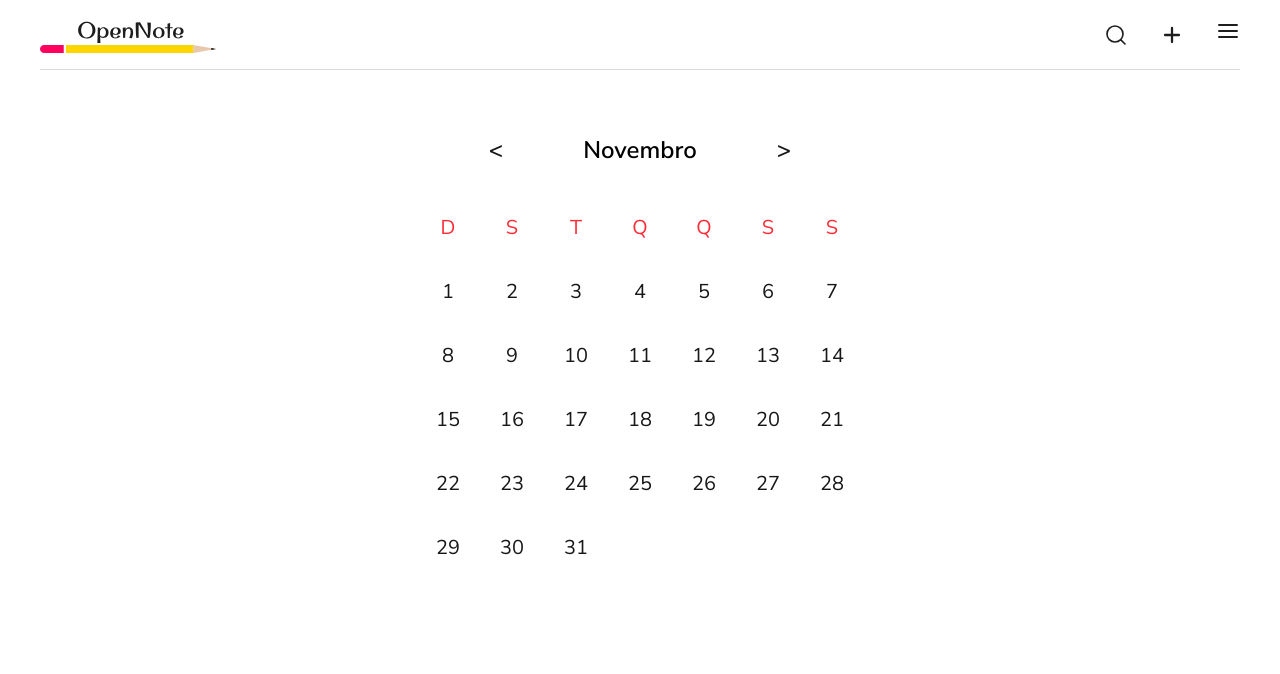
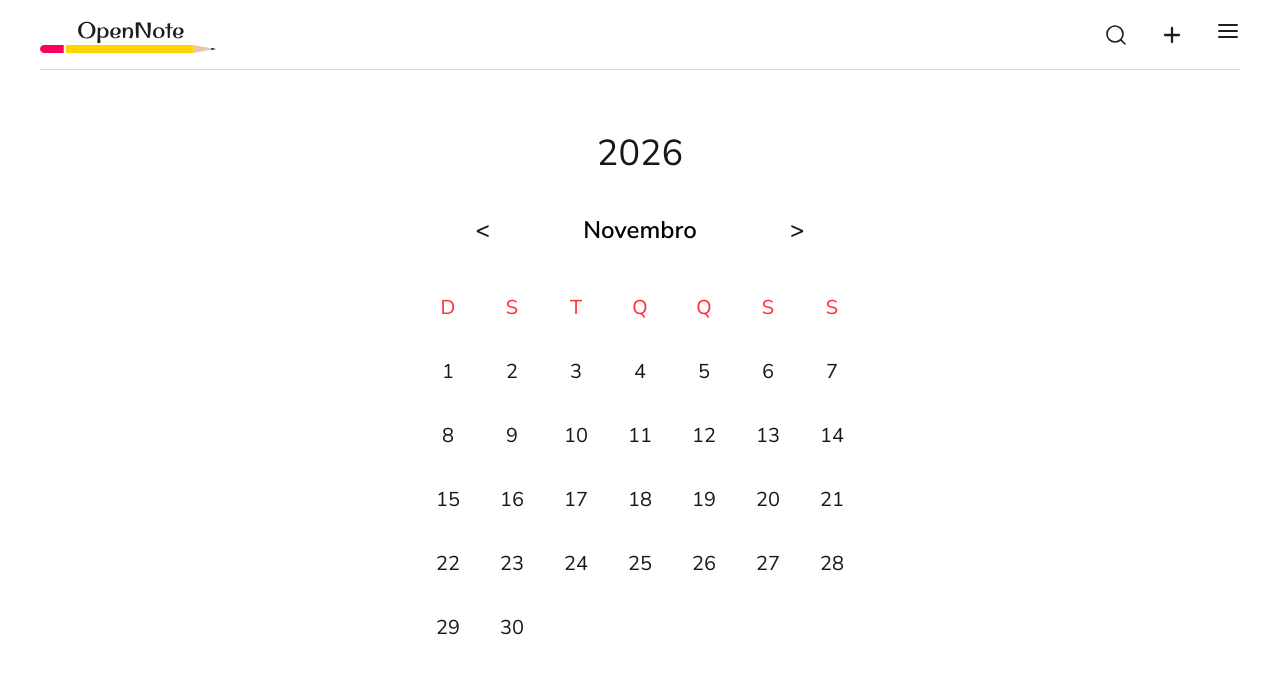
Before and after one commit to dan-pdk/openNote, a Next.js app: page /rooms in a window 1280 px wide. Shown: the top 674 px of the page. Built offline with nearby package versions, Linux system fonts and the light colour scheme; no server answers.

Commit message:
FIX: Make days of the month on the room page be dynamically calculated and not always 31

```diff
--- a/components/Calendar.tsx
+++ b/components/Calendar.tsx
@@ -10,6 +10,12 @@ export default function Calendar() {
     const months = ["Janeiro", "Fevereiro", "Março", "Abril", "Maio", "Junho", "Julho", "Agosto", "Setembro", "Outubro", "Novembro", "Dezembro"]
     const month = months[monthNumber]
 
+    function getMaxDaysOfTheMonth() {
+        const newDate = new Date(date.getFullYear(), date.getMonth() + 1, 0);
+        return newDate.getDate();
+    }
+    const maxDaysOfTheMonth = getMaxDaysOfTheMonth()
+
     function getFirstDayOfTheWeekOfTheMonth() {
         const firstDayDate = new Date(date.getFullYear(), date.getMonth(), 1);
         console.log(firstDayDate.getDay())
@@ -18,7 +24,7 @@ export default function Calendar() {
 
     function createTSXDays() {
         const days = [];
-        for (let i = 1; i <= 31; i++) {
+        for (let i = 1; i <= maxDaysOfTheMonth; i++) {
             const key = `${date.getFullYear()}-${date.getMonth() + 1}-${i}`
             days.push(<div key={key} style={i === 1 ? { gridColumnStart: firstDayOfTheWeekOfTheMonth + 1 } : undefined} className="hover:bg-white/15 aspect-square rounded-full duration-200 text-center cursor-pointer p-4">
                 <li className="select-none" >{i}</li>
@@ -30,9 +36,15 @@ export default function Calendar() {
     }
 
     function goToNextMonth() {
-        const newDate = new Date(date.getFullYear(), date.getMonth(), 1);
+        const newDate = new Date(date.getFullYear(), date.getMonth(), date.getDate());
         newDate.setMonth(newDate.getMonth() + 1);
         setDate(newDate)
+    }
+
+    function goToPreviousMonth() {
+        const newDate = new Date(date.getFullYear(), date.getMonth(), date.getDate());
+        newDate.setMonth(newDate.getMonth() - 1);
+        setDate(newDate);
     }
 
     function createTSXDaysOfTheWeek() {
@@ -44,9 +56,10 @@ export default function Calendar() {
 
     return (
         <>
-            <div className="flex mt-16 items-center gap-20">
-                <span className="font-semibold text-2xl select-none cursor-pointer"> &lt; </span>
-                <h1 className="text-center font-semibold text-2xl text-black dark:text-white">{month}</h1>
+            <div className="flex mt-16 items-center gap-20 text-4xl">{date.getFullYear()}</div>
+            <div className="flex mt-10 justify-center gap-20">
+                <span onClick={goToPreviousMonth} className="font-semibold text-2xl select-none cursor-pointer"> &lt; </span>
+                <h1 className="text-center min-w-35 max-w-35 font-semibold text-2xl text-black dark:text-white">{month}</h1>
                 <span className="font-semibold text-2xl select-none cursor-pointer" onClick={goToNextMonth}> &gt; </span>
             </div>
             <div className="list-none grid grid-cols-7 gap-1 text-center text-xl mt-12 ">
```
